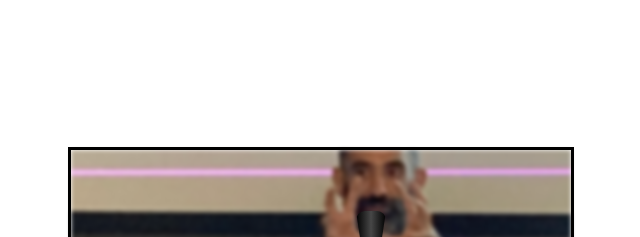
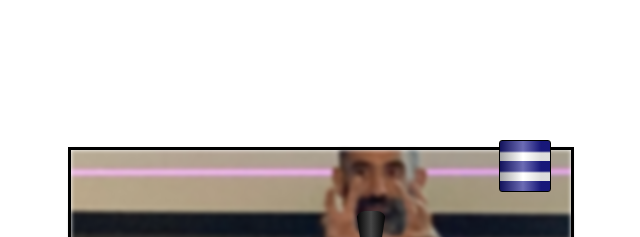
Before and after one commit to sageravenrossman/css-still-life-sage, a plain HTML site: page index.html in a window 1280 px wide. Shown: the top 237 px of the page, without its empty margins (319-959 px from the left). Drawn offline with Linux system fonts and the light colour scheme.

Commit message:
better link

```diff
--- a/index.html
+++ b/index.html
@@ -65,8 +65,8 @@
     width: 50px;
     height: 50px;
     position: absolute;
-    right: 460px;
-    top: 240px;
+    right: 410px;
+    top: 140px;
   }
 
   .shadowcup{
```
